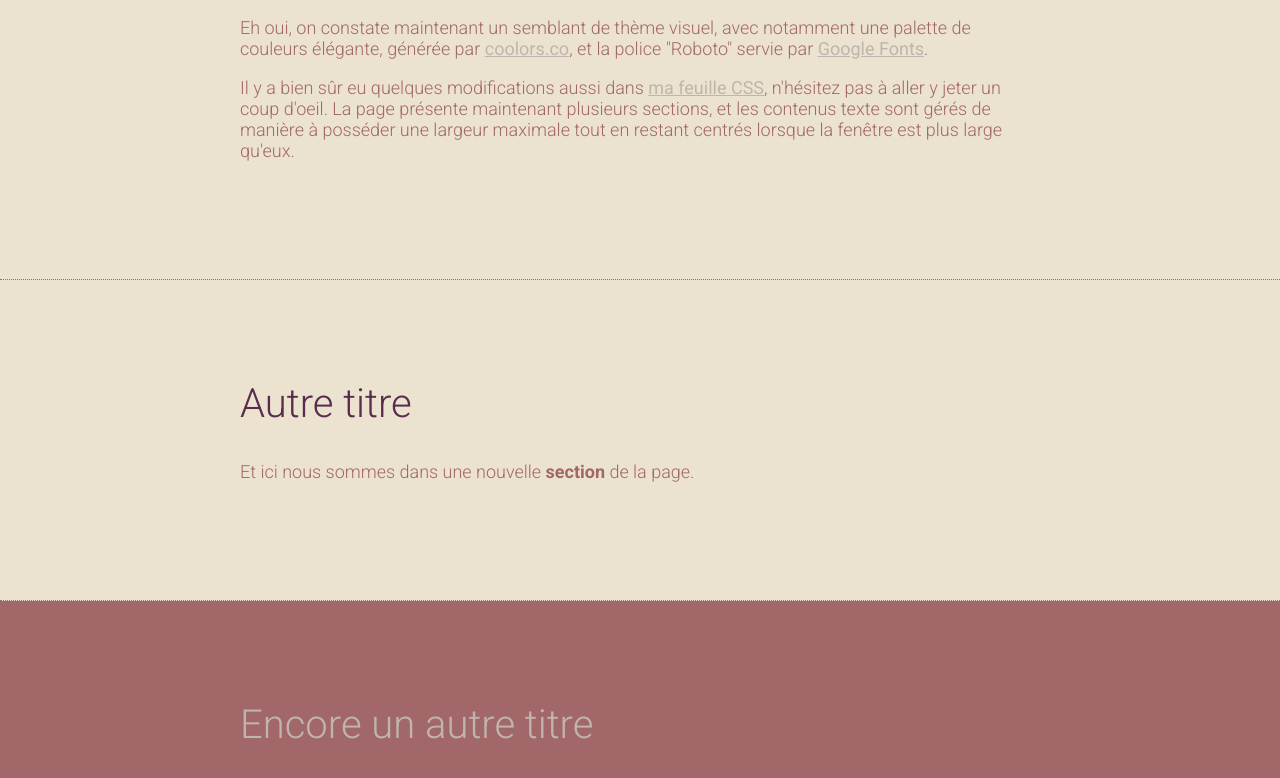
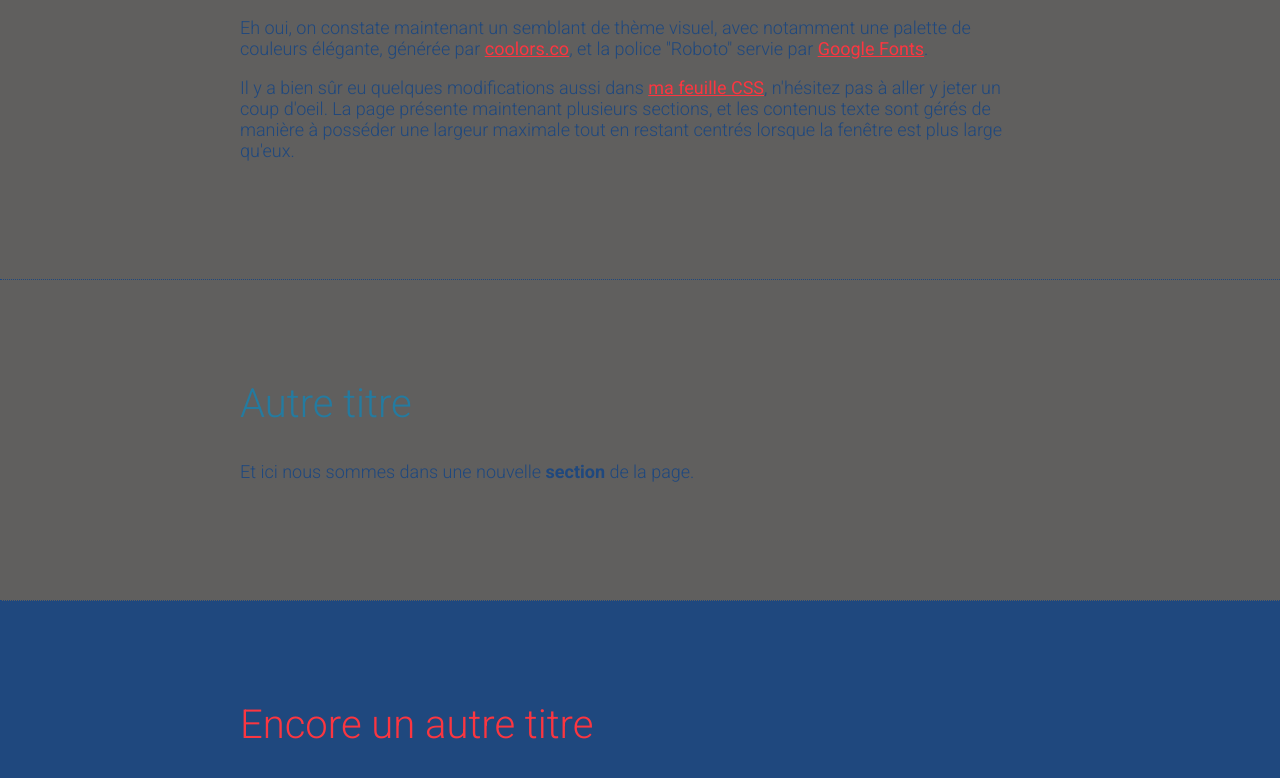
Before and after one commit to auer404/Mon-premier-site-web, a plain HTML site: page index.html in a window 1280 px wide. Shown: the part 739-1517 px from the top of the page. Drawn offline with Linux system fonts and the light colour scheme.

Commit message:
Update style.css
Changement thème couleurs (variables css)

```diff
--- a/style.css
+++ b/style.css
@@ -4,11 +4,11 @@
 
 :root {
     /* Déclaration de variables... */
-    --couleur1: #BFB5AF; /* Silver */
-    --couleur2: #ECE2D0; /* Bone */
-    --couleur3: #D5B9B2; /* Pale dogwood */
-    --couleur4: #A26769; /* Rose taupe */
-    --couleur5: #582C4D; /* Violet */
+    --couleur1: #FB3640;
+    --couleur2: #605F5E;
+    --couleur3: #1D3461;
+    --couleur4: #1F487E;
+    --couleur5: #247BA0;
     /* ...qui seront utilisées dans la suite du code CSS.
     L'intérêt : comme chacune de ces couleurs est utilisée plusieurs fois, si on veut en remplacer une (partout où elle est utilisée) en une seule manipulation, il suffira de changer ici la valeur de sa variable ! */
 }
```
